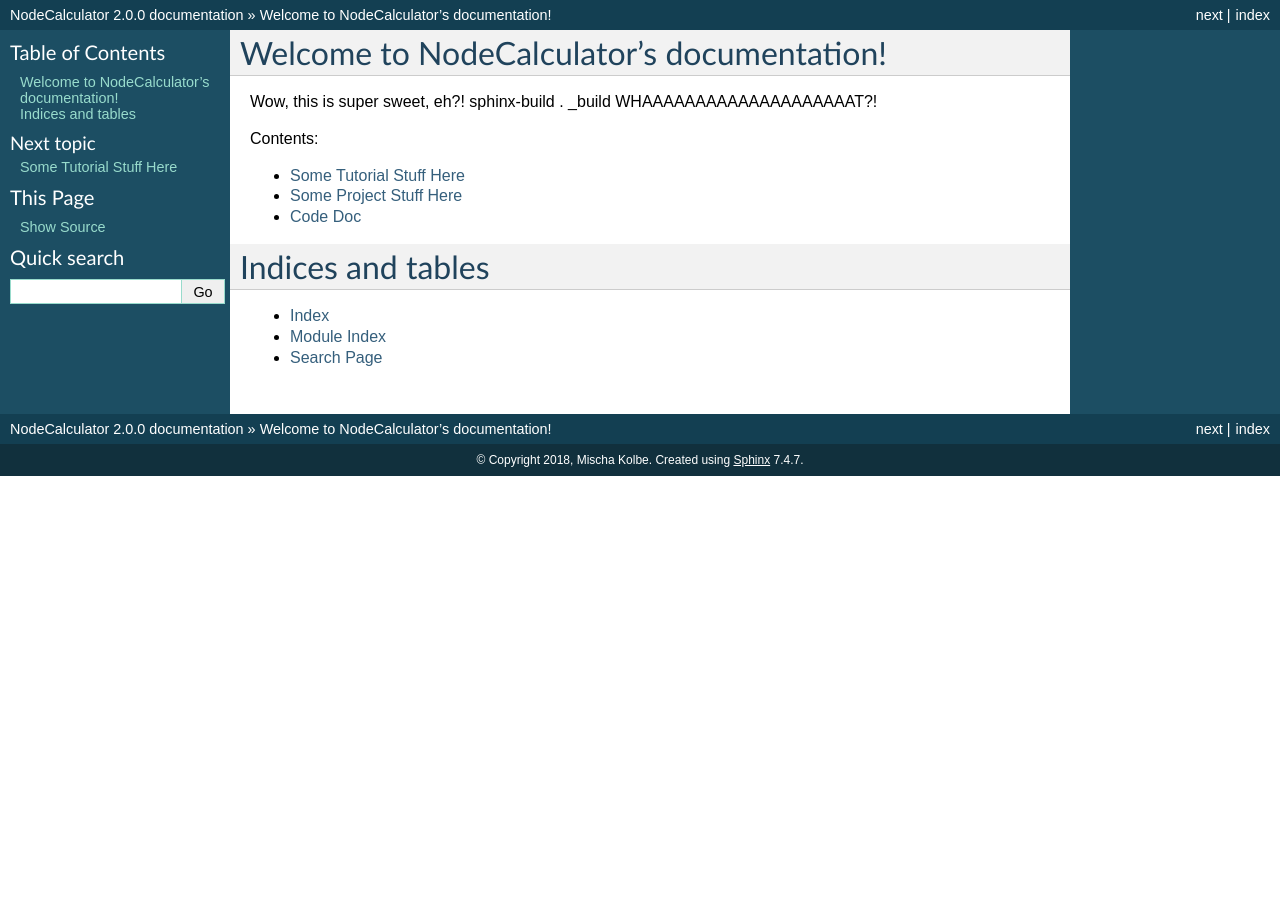
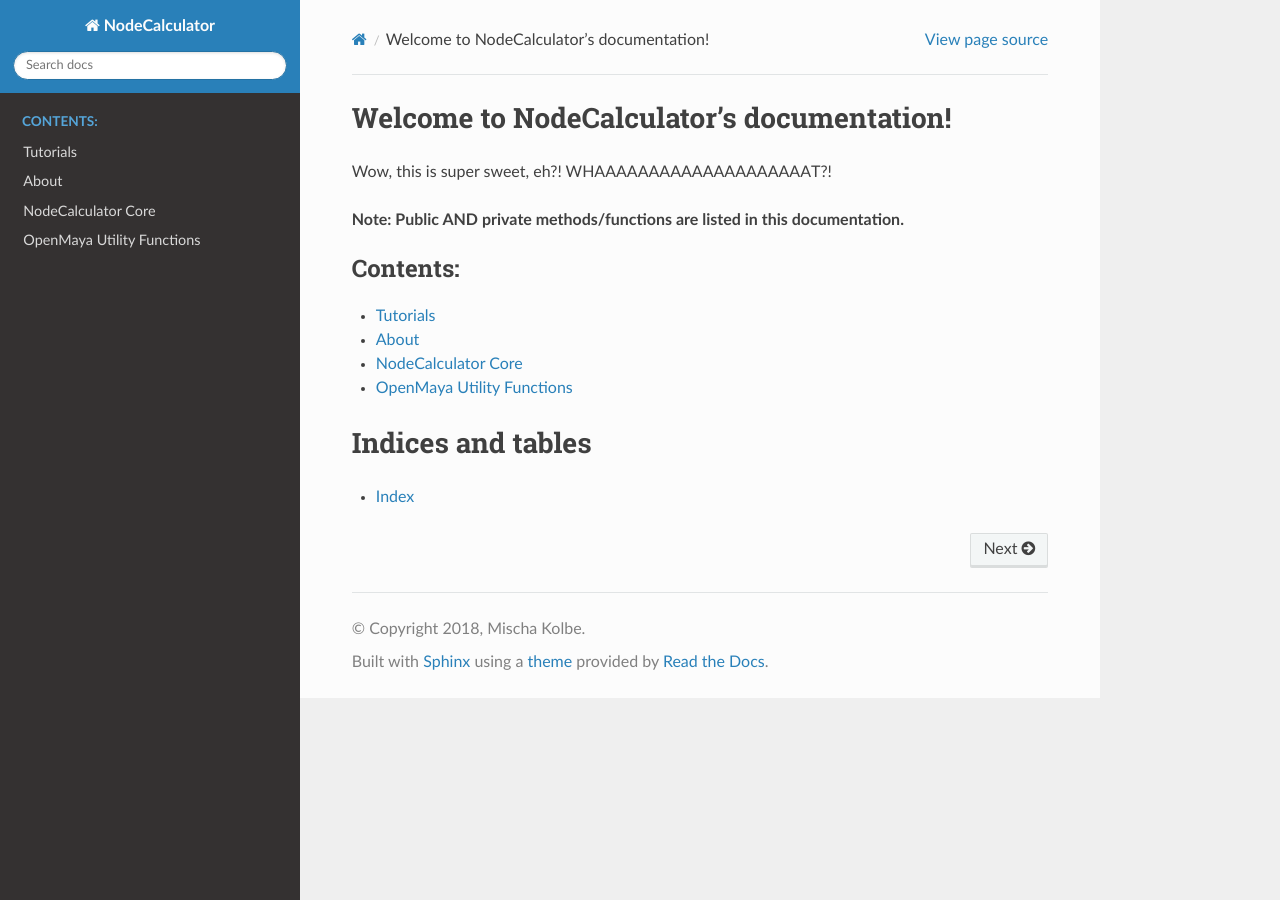
Before and after one commit to mischakolbe/node_calculator, a Sphinx documentation site: the page built from docs/index.rst, in a window 1280 px wide. Built offline with Sphinx 7.4.7 and the Read the Docs theme 2.0.0, drawn with Linux system fonts in a browser that asks for light colours.

```diff
--- a/docs/conf.py
+++ b/docs/conf.py
@@ -15,14 +15,7 @@
 import os
 import sys
 sys.path.insert(0, os.path.abspath('..'))
-# sys.path.insert(0, os.path.abspath('..'))
 
-# # Directory that the project lives in, aka ../..
-# SITE_ROOT = '/'.join(os.path.dirname(__file__).split('/')[0:-2])
-
-# sys.path.insert(0, SITE_ROOT)
-# print(">>>>>>>>>>>>>>>>>>>>>>>>>>", SITE_ROOT)
-print(">>>>>>>>>>>>>>>>>>>>>>>>>>", os.path.abspath(""))
 
 # -- Project information -----------------------------------------------------
 
@@ -53,6 +46,7 @@
     'sphinx.ext.viewcode',
     'sphinx.ext.napoleon',
     'sphinx.ext.githubpages',
+    'sphinx.ext.autosummary',
 ]
 
 # Add any paths that contain templates here, relative to this directory.
@@ -88,7 +82,7 @@
 # The theme to use for HTML and HTML Help pages.  See the documentation for
 # a list of builtin themes.
 #
-html_theme = 'classic'
+html_theme = 'sphinx_rtd_theme'
 
 # Theme options are theme-specific and customize the look and feel of a theme
 # further.  For a list of options available for each theme, see the
@@ -199,3 +193,9 @@
 
 # If true, `todo` and `todoList` produce output, else they produce nothing.
 todo_include_todos = True
+
+
+# -- Options for auto summary ------------------------------------------------
+
+autodoc_default_flags = ['members']
+autosummary_generate = True
--- a/docs/index.rst
+++ b/docs/index.rst
@@ -7,8 +7,10 @@
 ==========================================
 
 Wow, this is super sweet, eh?!
-sphinx-build . _build
 WHAAAAAAAAAAAAAAAAAAAAT?!
+
+**Note: Public AND private methods/functions are listed in this documentation.**
+
 
 .. toctree::
    :maxdepth: 2
@@ -16,12 +18,11 @@
 
    tutorial
    project
-   code
+   core
+   om_util
 
 
 Indices and tables
 ==================
 
 * :ref:`genindex`
-* :ref:`modindex`
-* :ref:`search`
--- /dev/null
+++ b/docs/om_util.rst
@@ -0,0 +1,8 @@
+OpenMaya Utility Functions
+==========================
+
+
+.. automodule:: om_util
+   :members:
+   :special-members:
+   :private-members:
--- a/docs/project.rst
+++ b/docs/project.rst
@@ -1,4 +1,4 @@
-Some Project Stuff Here
+About
 ==========================================
 
-Project this, project that.
+Some background; why does NoCa exist?
```
Also changed, not shown: docs/code.rst (deleted, +0 -7 lines), docs/core.rst (added, +7 -0 lines), docs/tutorial.rst (+12 -2 lines).
